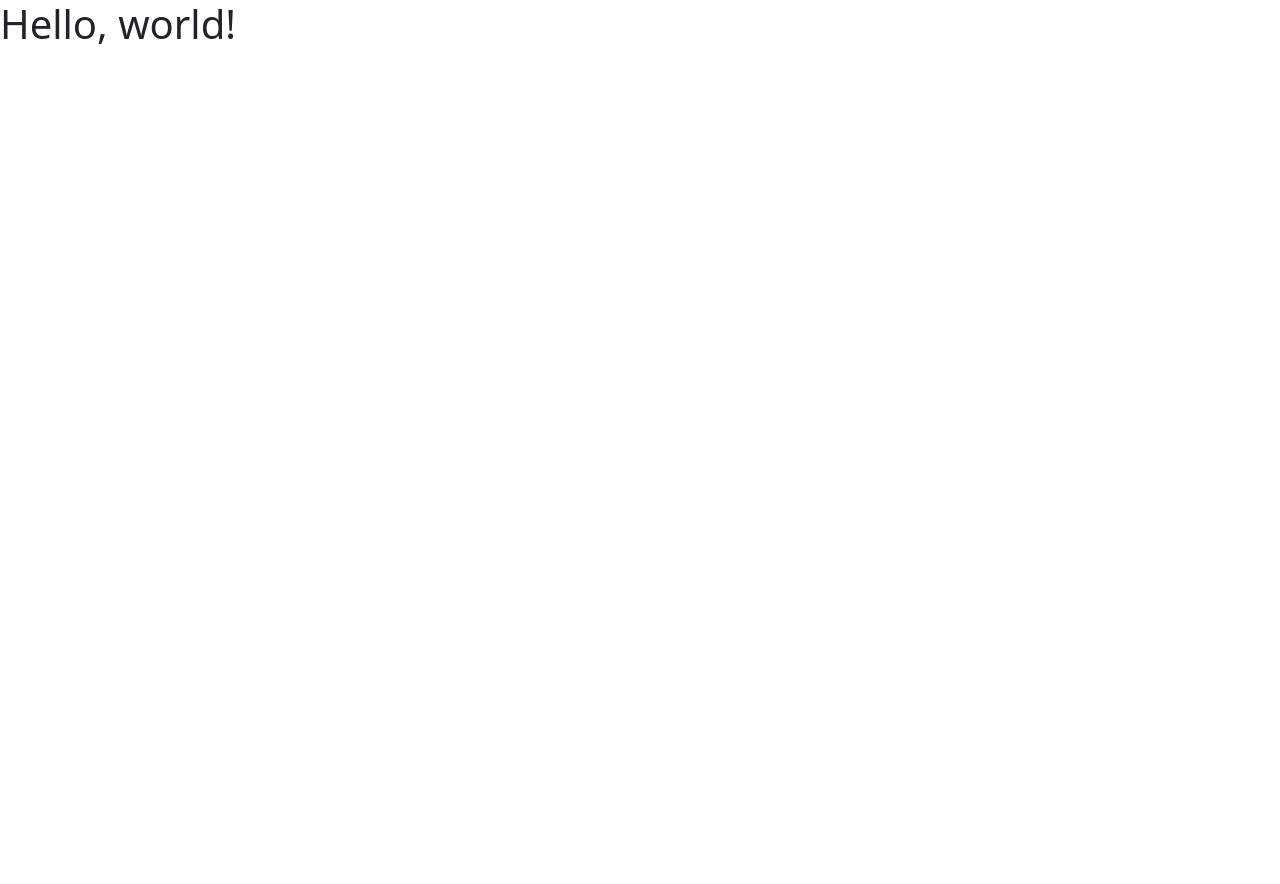
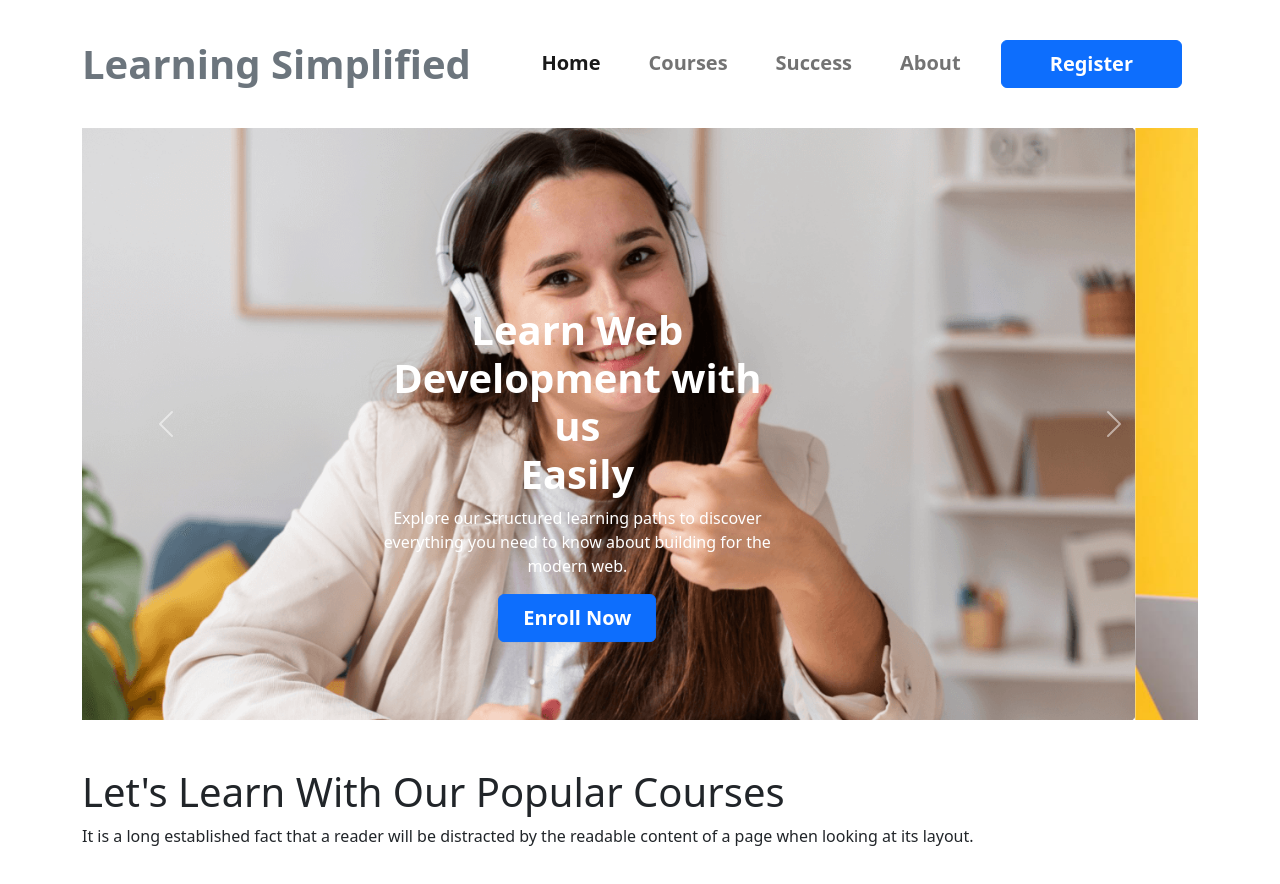
Before and after one commit to code-simplifier-mahbub/Learning-Simplified, a plain HTML site: page index..html in a window 1280 px wide. Before the commit the page ends 800 px from the top, so only its background shows below. Drawn offline with nearby package versions, Linux system fonts and the light colour scheme.

Commit message:
header added

```diff
--- a/index..html
+++ b/index..html
@@ -9,7 +9,105 @@
     <link rel="stylesheet" href="style.css">
   </head>
   <body>
-    <h1>Hello, world!</h1>
+    <!-- header secion start -->
+    <header class="">
+      <nav class="navbar navbar-expand-lg p-lg-4">
+        <div class="container">
+          <a class="navbar-brand fs-1 fw-bold text-secondary" href="#">Learning Simplified</a>
+          <button class="navbar-toggler" type="button" data-bs-toggle="collapse" data-bs-target="#navbarSupportedContent" aria-controls="navbarSupportedContent" aria-expanded="false" aria-label="Toggle navigation">
+            <span class="navbar-toggler-icon"></span>
+          </button>
+          <div class="collapse navbar-collapse justify-content-end" id="navbarSupportedContent">
+            <div>
+              <ul class="navbar-nav me-auto mb-2 mb-lg-0">
+                <li class="nav-item fw-semibold fs-5 p-3">
+                  <a class="nav-link active" aria-current="page" href="#">Home</a>
+                </li>
+                <li class="nav-item fw-semibold fs-5 p-3">
+                  <a class="nav-link" href="#">Courses</a>
+                </li>
+                <li class="nav-item fw-semibold fs-5 p-3">
+                  <a class="nav-link" href="#">Success</a>
+                </li>
+                <li class="nav-item fw-semibold fs-5 p-3">
+                  <a class="nav-link" href="#">About</a>
+                </li>
+                <li class="nav-item fw-semibold fs-5 p-3">
+                  <a class="nav-link btn btn-primary text-white px-5" href="#">Register</a>
+                </li>
+              </ul>
+            </div>
+          </div>
+        </div>
+      </nav>
+      <!-- slide start -->
+      <div class="container">
+        <div id="carouselExampleControls" class="carousel slide" data-bs-ride="carousel">
+          <div class="carousel-inner height-75%">
+            <div class="carousel-item active">
+              <img src="images/cover/cover-1.png" class="d-block w-100 h-100" alt="...">
+              <div class="carousel-caption d-none d-md-block  top-50 start-50 translate-middle">
+                <h1 class=" fw-bold">Learn Web Development with us <br> Easily</h1>
+                <p>Explore our structured learning paths to discover everything you need to know about building for the modern web.</p>
+                  <button type="button" class="btn btn-primary px-4 py-2 fs-5 fw-semibold">Enroll Now</button>
+              </div>
+            </div>
+            <div class="carousel-item">
+              <img src="images/cover/cover-2co.jpg" class="d-block w-100 image-fluid" alt="...">
+              <div class="carousel-caption d-none d-md-block  top-50 start-50 translate-middle">
+                <h1 class=" fw-bold">Courses to get you started <br> Learning</h1>
+                <p> For success It is a long established fact that a reader will be distracted by the readable
+                  content of a page when looking at its layout.</p>
+                  <button type="button" class="btn btn-primary px-4 py-2 fs-5 fw-semibold">Enroll Now</button>
+              </div>
+            </div>
+            <div class="carousel-item">
+              <img src="images/cover/cover-3.jpg" class="d-block w-100 h-100" alt="...">
+              <div class="carousel-caption d-none d-md-block  top-50 start-50 translate-middle">
+                <h1 class=" fw-bold">You can Learn in the <br>Usual Way</h1>
+                <p>However, it takes about half year to master</p>
+                  <button type="button" class="btn btn-primary px-4 py-2 fs-5 fw-semibold">Enroll Now</button>
+              </div>
+            </div>
+          </div>
+          <button class="carousel-control-prev" type="button" data-bs-target="#carouselExampleControls" data-bs-slide="prev">
+            <span class="carousel-control-prev-icon" aria-hidden="true"></span>
+            <span class="visually-hidden">Previous</span>
+          </button>
+          <button class="carousel-control-next" type="button" data-bs-target="#carouselExampleControls" data-bs-slide="next">
+            <span class="carousel-control-next-icon" aria-hidden="true"></span>
+            <span class="visually-hidden">Next</span>
+          </button>
+        </div>
+      </div>
+    </header>
+    <!-- header secion end -->
+    <main>
+    <!-- course secion start -->
+    <section>
+       <div class="container my-5">
+        <div>
+          <h1>Let's Learn With Our Popular Courses</h1>
+        <p>It is a long established fact that a reader will be distracted by the readable
+          content of a page when looking at its layout.</p>
+        </div>
+
+       </div>
+    </section>
+    <!-- course secion end -->
+    </main>
+
+
+
+
+
+
+
+
+
+
+    <!-- header secion start -->
+    <!-- header secion end -->
     <script src="https://cdn.jsdelivr.net/npm/bootstrap@5.2.0/dist/js/bootstrap.bundle.min.js" integrity="sha384-A3rJD856KowSb7dwlZdYEkO39Gagi7vIsF0jrRAoQmDKKtQBHUuLZ9AsSv4jD4Xa" crossorigin="anonymous"></script>
   </body>
 </html>
```
Also changed, not shown: images/cover/cover-2co.jpg (added), images/cover/cover-3co.jpg (added).
